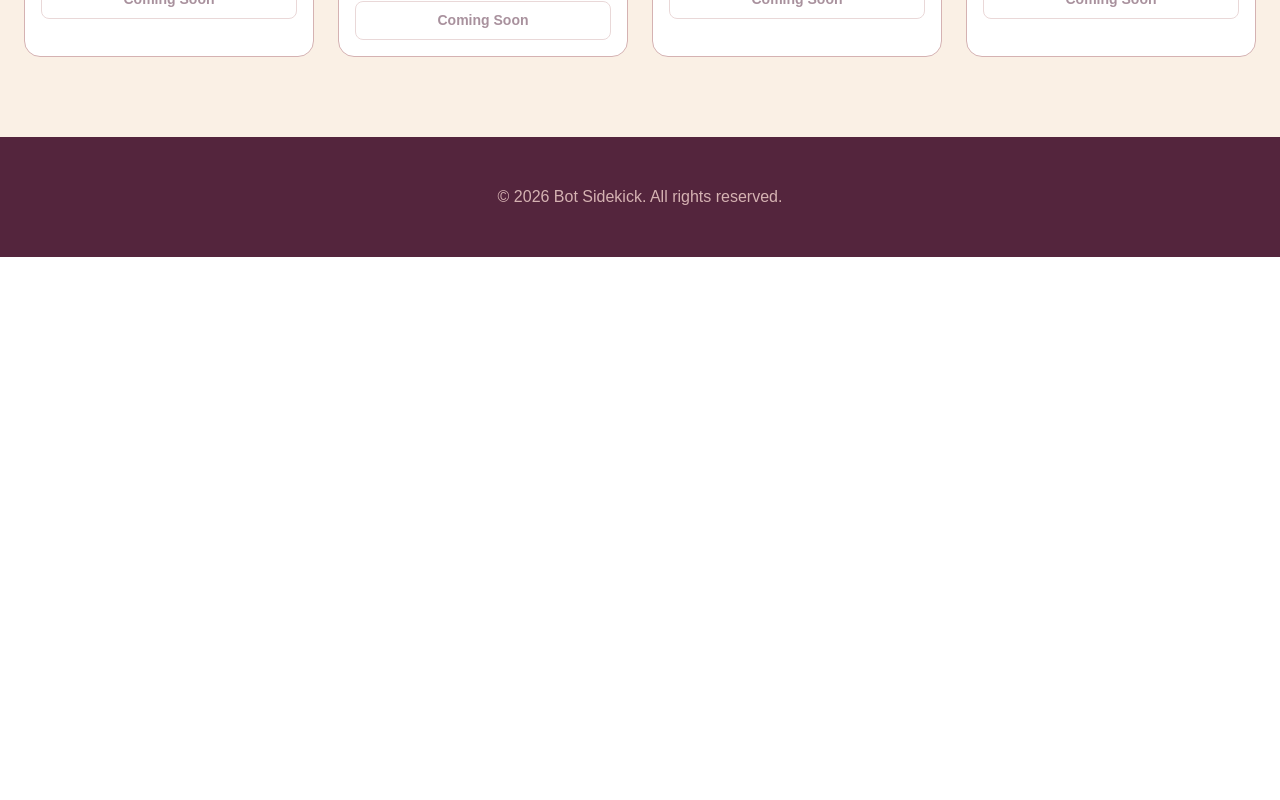
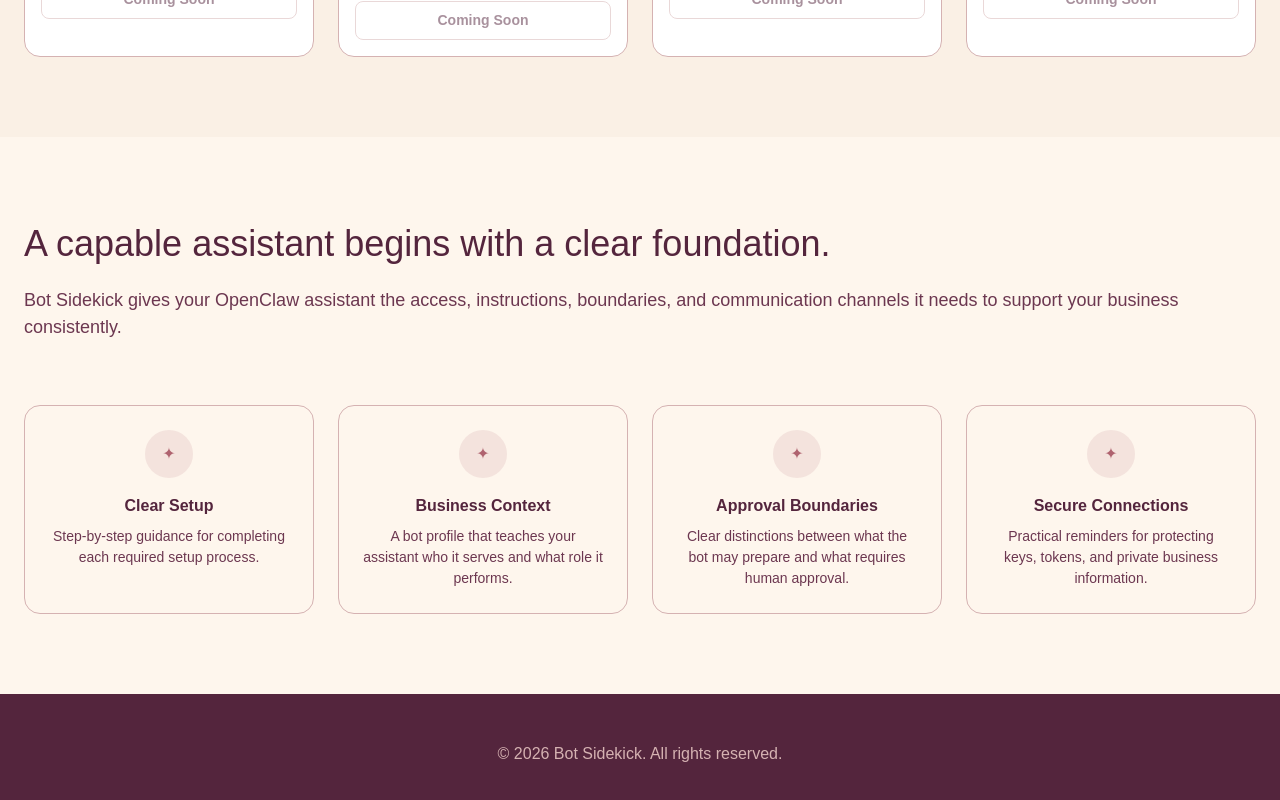
Before and after one commit to ButterflyBabs/bot-sidekick, a Next.js app: page / in a window 1280 px wide. Shown: the part 1613-2413 px from the top of the page. Before the commit the page ends 1870 px from the top, so only its background shows below. Built offline with nearby package versions, Linux system fonts and the light colour scheme.

Commit message:
Add Benefits section

```diff
--- a/app/page.tsx
+++ b/app/page.tsx
@@ -123,6 +123,37 @@
         </div>
       </section>
 
+      <section style={{ padding: '80px 24px' }}>
+        <div style={{ maxWidth: '1280px', margin: '0 auto' }}>
+          <div style={{ marginBottom: '64px' }}>
+            <h2 style={{ color: '#54253D', fontSize: '36px', fontWeight: 300, marginBottom: '16px' }}>A capable assistant begins with a clear foundation.</h2>
+            <p style={{ color: '#6C3750', fontSize: '18px' }}>Bot Sidekick gives your OpenClaw assistant the access, instructions, boundaries, and communication channels it needs to support your business consistently.</p>
+          </div>
+          <div style={{ display: 'grid', gridTemplateColumns: 'repeat(4, 1fr)', gap: '24px' }}>
+            <div style={{ backgroundColor: '#FEF6ED', border: '1px solid #D5B2B2', borderRadius: '16px', padding: '24px', textAlign: 'center' }}>
+              <div style={{ width: '48px', height: '48px', borderRadius: '50%', backgroundColor: '#AF636F20', display: 'flex', alignItems: 'center', justifyContent: 'center', margin: '0 auto 16px', color: '#AF636F' }}>✦</div>
+              <h3 style={{ color: '#54253D', fontSize: '16px', fontWeight: 600, marginBottom: '8px' }}>Clear Setup</h3>
+              <p style={{ color: '#6C3750', fontSize: '14px' }}>Step-by-step guidance for completing each required setup process.</p>
+            </div>
+            <div style={{ backgroundColor: '#FEF6ED', border: '1px solid #D5B2B2', borderRadius: '16px', padding: '24px', textAlign: 'center' }}>
+              <div style={{ width: '48px', height: '48px', borderRadius: '50%', backgroundColor: '#AF636F20', display: 'flex', alignItems: 'center', justifyContent: 'center', margin: '0 auto 16px', color: '#AF636F' }}>✦</div>
+              <h3 style={{ color: '#54253D', fontSize: '16px', fontWeight: 600, marginBottom: '8px' }}>Business Context</h3>
+              <p style={{ color: '#6C3750', fontSize: '14px' }}>A bot profile that teaches your assistant who it serves and what role it performs.</p>
+            </div>
+            <div style={{ backgroundColor: '#FEF6ED', border: '1px solid #D5B2B2', borderRadius: '16px', padding: '24px', textAlign: 'center' }}>
+              <div style={{ width: '48px', height: '48px', borderRadius: '50%', backgroundColor: '#AF636F20', display: 'flex', alignItems: 'center', justifyContent: 'center', margin: '0 auto 16px', color: '#AF636F' }}>✦</div>
+              <h3 style={{ color: '#54253D', fontSize: '16px', fontWeight: 600, marginBottom: '8px' }}>Approval Boundaries</h3>
+              <p style={{ color: '#6C3750', fontSize: '14px' }}>Clear distinctions between what the bot may prepare and what requires human approval.</p>
+            </div>
+            <div style={{ backgroundColor: '#FEF6ED', border: '1px solid #D5B2B2', borderRadius: '16px', padding: '24px', textAlign: 'center' }}>
+              <div style={{ width: '48px', height: '48px', borderRadius: '50%', backgroundColor: '#AF636F20', display: 'flex', alignItems: 'center', justifyContent: 'center', margin: '0 auto 16px', color: '#AF636F' }}>✦</div>
+              <h3 style={{ color: '#54253D', fontSize: '16px', fontWeight: 600, marginBottom: '8px' }}>Secure Connections</h3>
+              <p style={{ color: '#6C3750', fontSize: '14px' }}>Practical reminders for protecting keys, tokens, and private business information.</p>
+            </div>
+          </div>
+        </div>
+      </section>
+
       <footer style={{ padding: '48px 24px', backgroundColor: '#54253D' }}>
         <div style={{ maxWidth: '1280px', margin: '0 auto', textAlign: 'center' }}>
           <p style={{ color: '#D5B2B2' }}>© 2026 Bot Sidekick. All rights reserved.</p>
```
